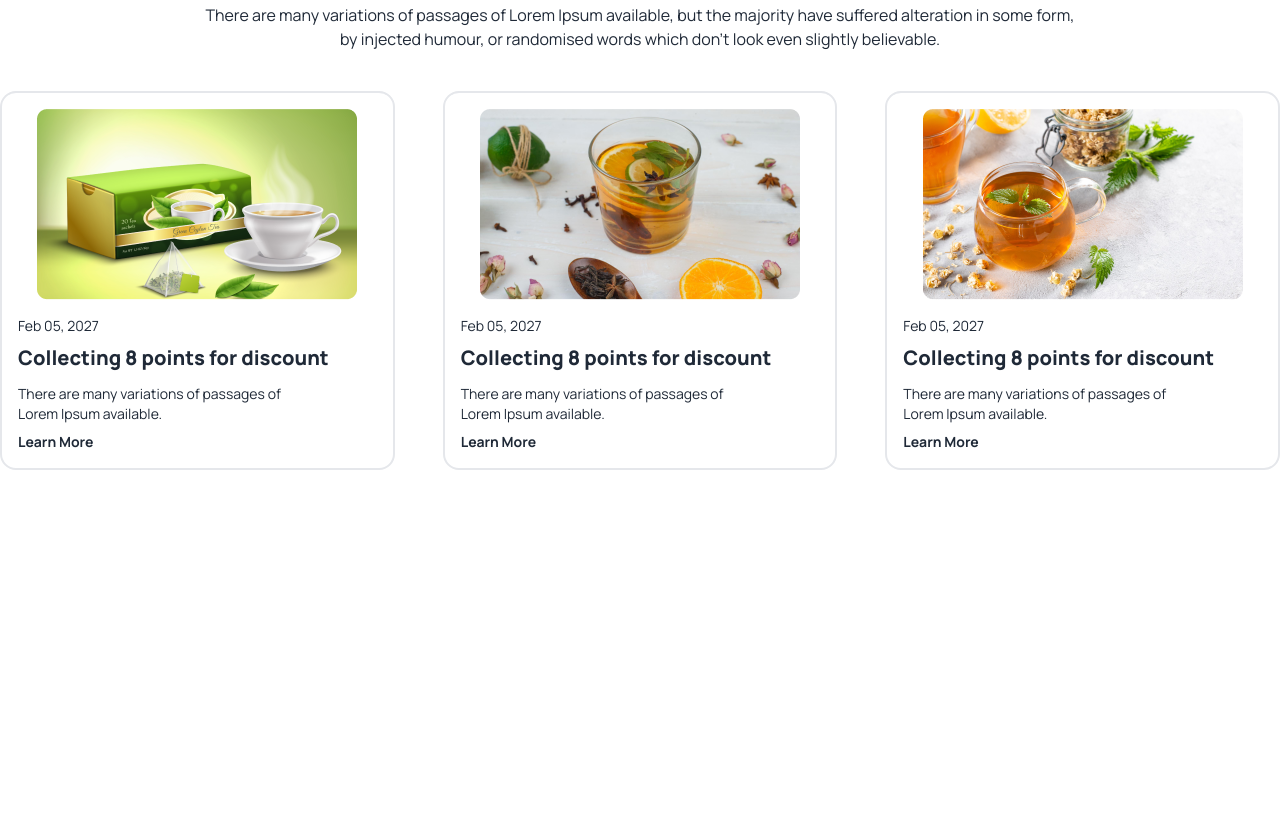
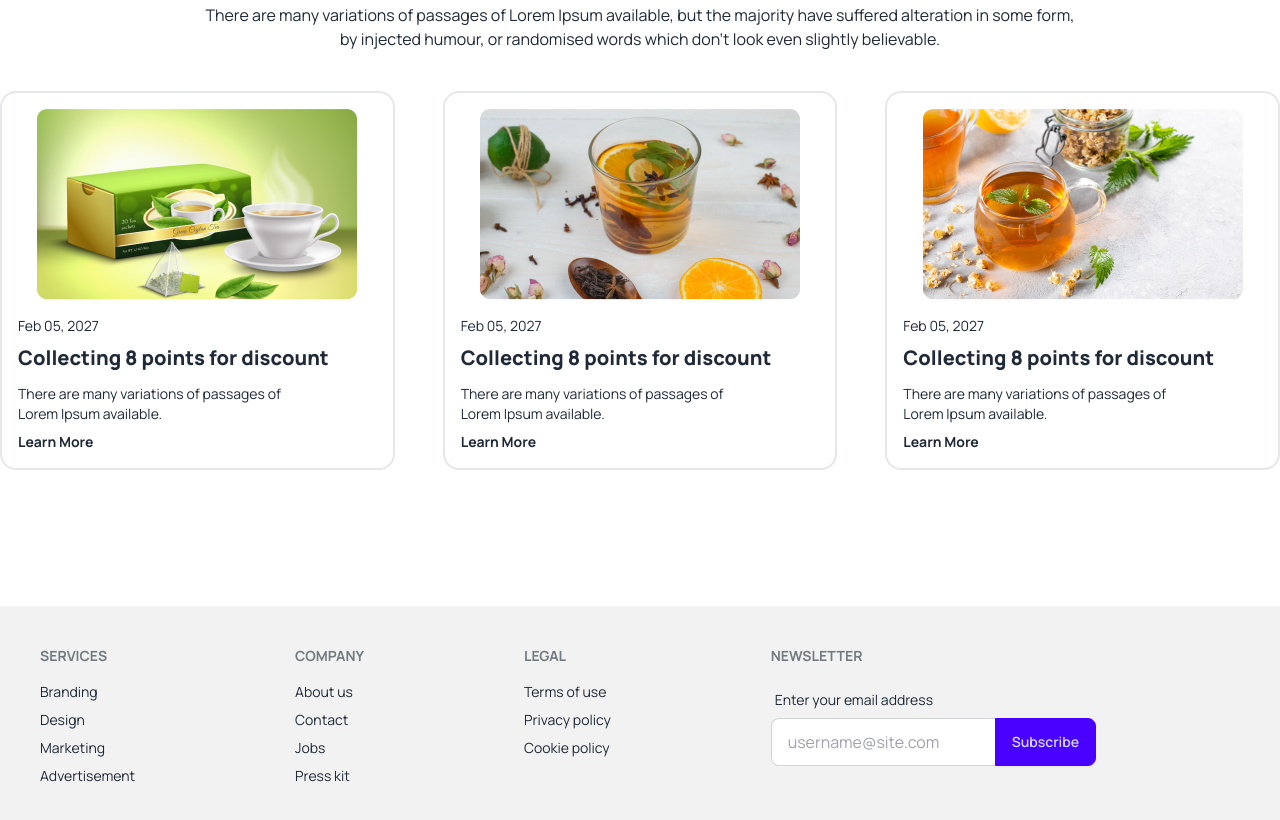
Before and after one commit to tuhin92/tea-house, a plain HTML site: page index.html in a window 1280 px wide. Shown: the part 2700-3520 px from the top of the page. Before the commit the page ends 3306 px from the top, so only its background shows below. Drawn offline with nearby package versions, Linux system fonts and the light colour scheme.

Commit message:
added footer part

```diff
--- a/index.html
+++ b/index.html
@@ -229,9 +229,40 @@
     <!-- main section end -->
 
     <!-- footer sections start -->
-    <footer>
-
-    </footer>
+    <footer class="footer p-10 bg-base-200 text-base-content">
+        <nav>
+          <header class="footer-title">Services</header>
+          <a class="link link-hover">Branding</a>
+          <a class="link link-hover">Design</a>
+          <a class="link link-hover">Marketing</a>
+          <a class="link link-hover">Advertisement</a>
+        </nav>
+        <nav>
+          <header class="footer-title">Company</header>
+          <a class="link link-hover">About us</a>
+          <a class="link link-hover">Contact</a>
+          <a class="link link-hover">Jobs</a>
+          <a class="link link-hover">Press kit</a>
+        </nav>
+        <nav>
+          <header class="footer-title">Legal</header>
+          <a class="link link-hover">Terms of use</a>
+          <a class="link link-hover">Privacy policy</a>
+          <a class="link link-hover">Cookie policy</a>
+        </nav>
+        <form>
+          <header class="footer-title">Newsletter</header>
+          <fieldset class="form-control w-80">
+            <label class="label">
+              <span class="label-text">Enter your email address</span>
+            </label>
+            <div class="join">
+              <input type="text" placeholder="username@site.com" class="input input-bordered join-item" />
+              <button class="btn btn-primary join-item">Subscribe</button>
+            </div>
+          </fieldset>
+        </form>
+      </footer>
     <!-- footer end -->
 </body>
 </html>
```
